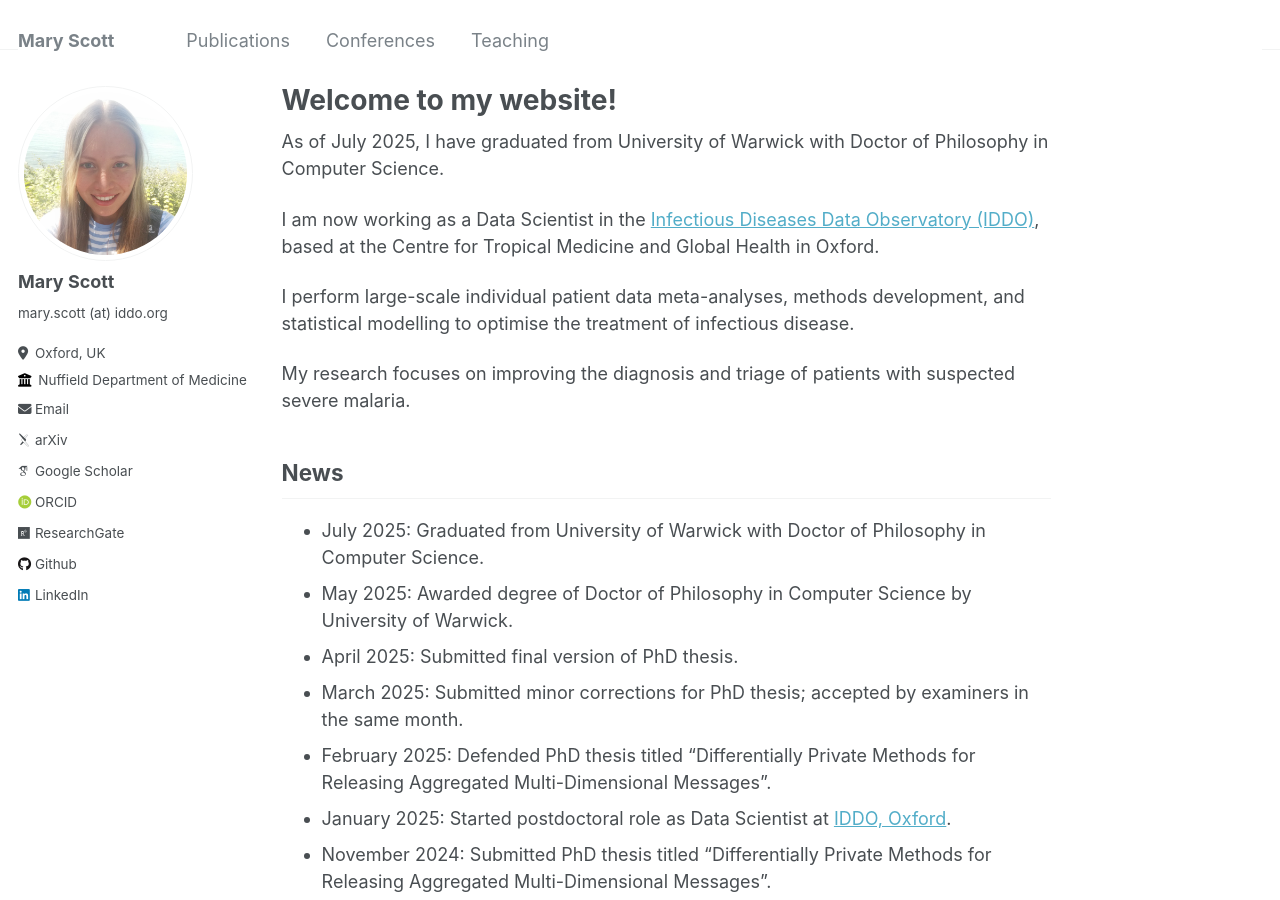
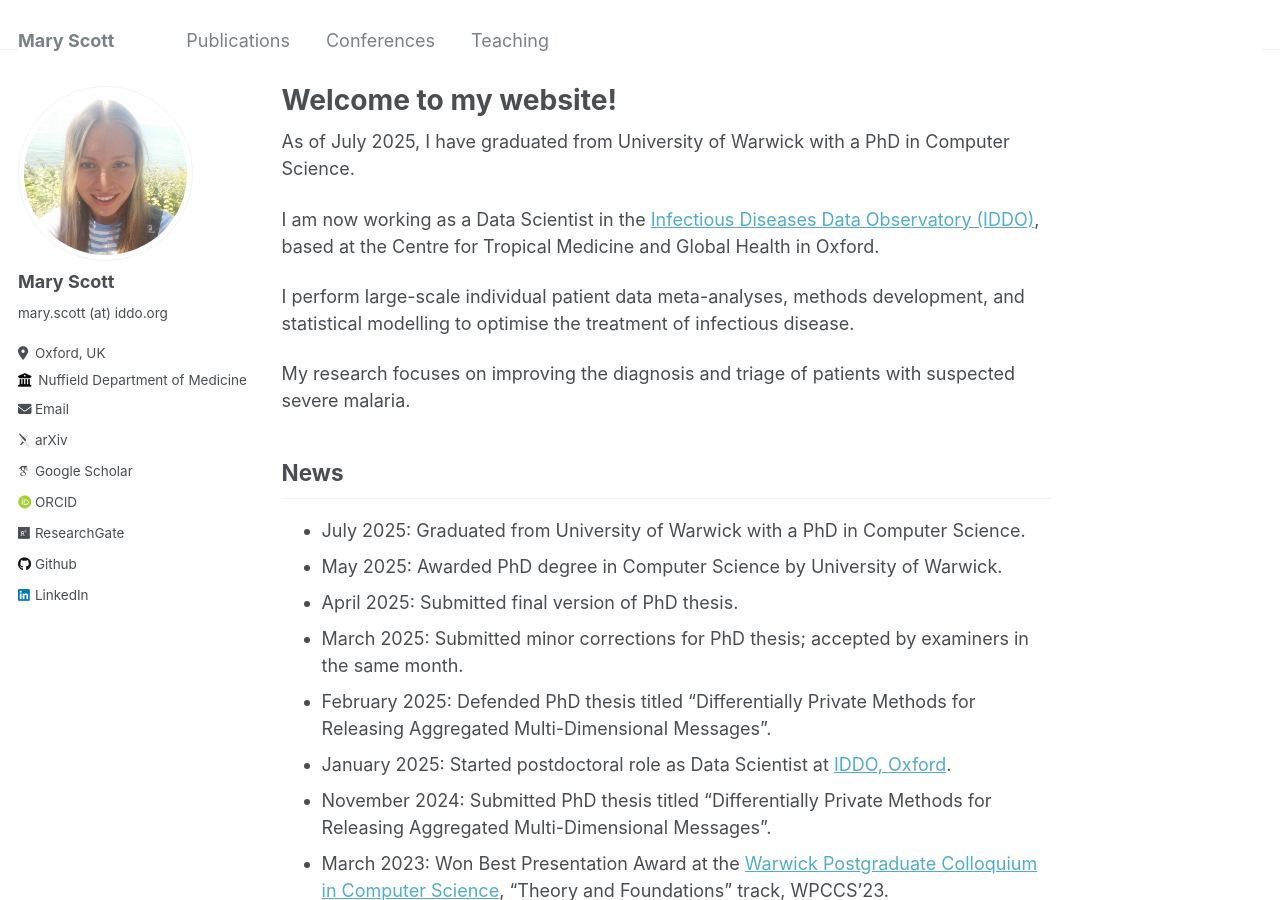
Before and after one commit to mary-python/mary-python.github.io, a Jekyll site: the page built from _pages/about.md, in a window 1280 px wide and 900 px high. Built offline with Jekyll 4.4.1, drawn with Linux system fonts in a browser that asks for light colours; some web fonts are replaced.

Commit message:
Update about.md

```diff
--- a/_pages/about.md
+++ b/_pages/about.md
@@ -7,7 +7,7 @@ redirect_from:
   - /about.html
 ---
 
-As of July 2025, I have graduated from University of Warwick with Doctor of Philosophy in Computer Science.
+As of July 2025, I have graduated from University of Warwick with a PhD in Computer Science.
 
 I am now working as a Data Scientist in the [Infectious Diseases Data Observatory (IDDO)](https://www.iddo.org/), based at the Centre for Tropical Medicine and Global Health in Oxford.
 
@@ -17,8 +17,8 @@ My research focuses on improving the diagnosis and triage of patients with suspe
 
 News
 ------
-* July 2025: Graduated from University of Warwick with Doctor of Philosophy in Computer Science.
-* May 2025: Awarded degree of Doctor of Philosophy in Computer Science by University of Warwick.
+* July 2025: Graduated from University of Warwick with a PhD in Computer Science.
+* May 2025: Awarded PhD degree in Computer Science by University of Warwick.
 * April 2025: Submitted final version of PhD thesis.
 * March 2025: Submitted minor corrections for PhD thesis; accepted by examiners in the same month.
 * February 2025: Defended PhD thesis titled "Differentially Private Methods for Releasing Aggregated Multi-Dimensional Messages".
```
